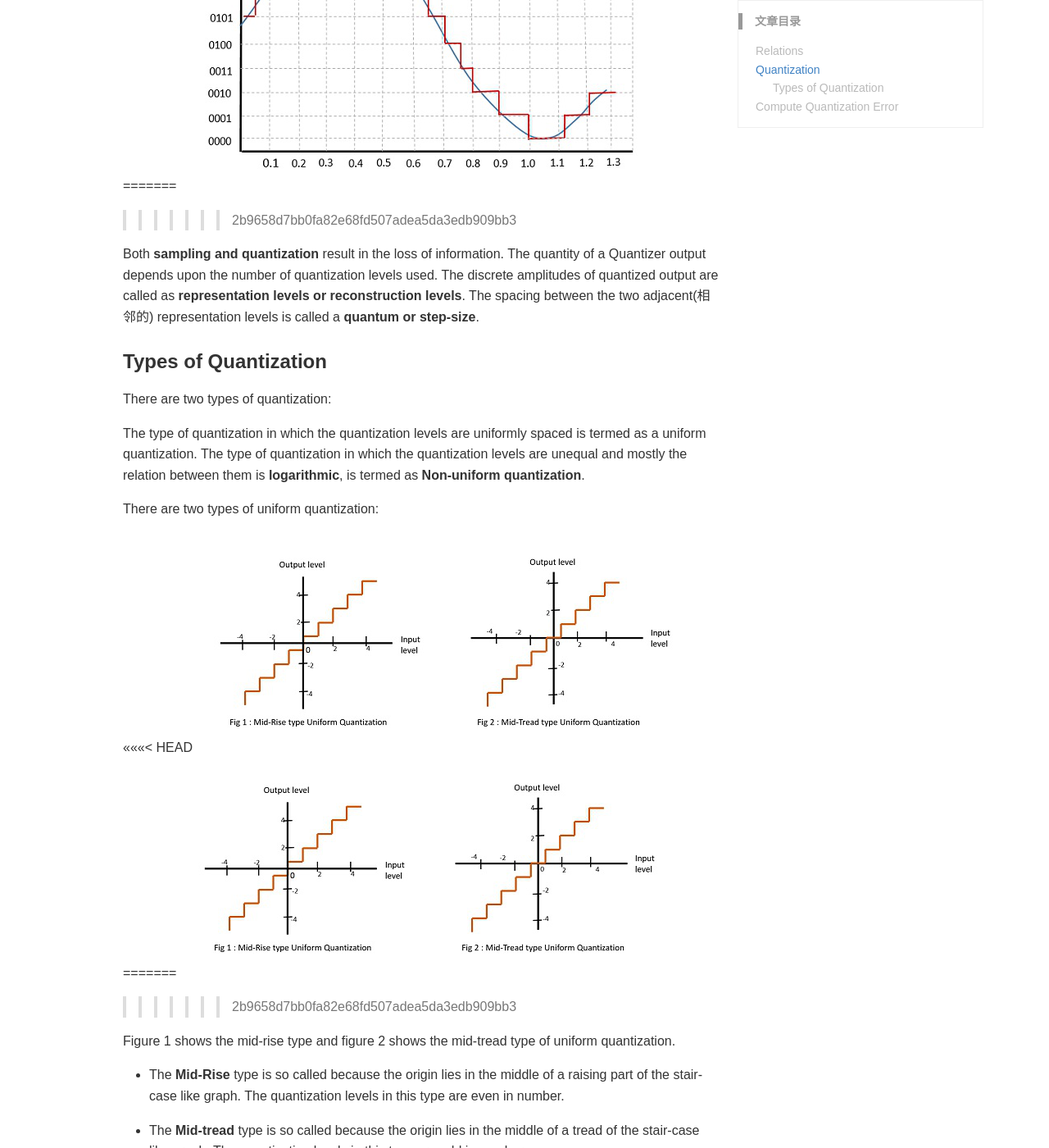
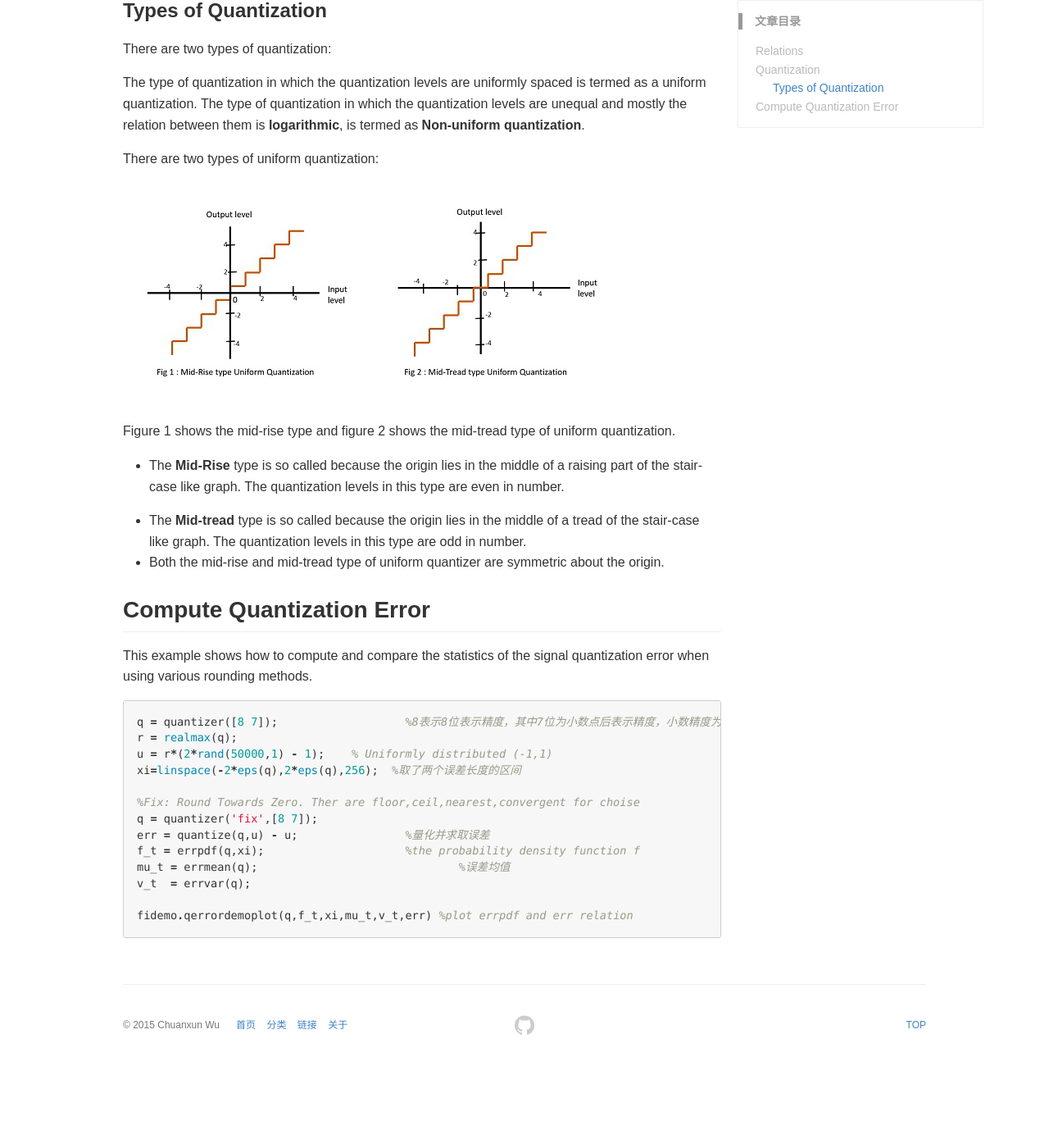
Before and after one commit to wuchuanxun/wuchuanxun.github.io, a Jekyll site: the page built from _posts/2017-10-23-Quantization_error.md, in a window 1280 px wide and 1400 px high, scrolled down 1217 px. Shown: the whole window at 82% size. Built offline with Jekyll 4.4.1, drawn with Linux system fonts in a browser that asks for light colours; after the commit the page ends 2516 px from its top, so only the background shows below that.

Commit message:
fix old md

```diff
--- a/_posts/2017-10-23-Quantization_error.md
+++ b/_posts/2017-10-23-Quantization_error.md
@@ -16,11 +16,7 @@ The higher the resolution of A/D converter, the lower the quantization error and
 
 The following figure shows how an analog signal gets quantized. The blue line represents analog signal while the brown one represents the quantized signal.
 
-<<<<<<< HEAD
 <img align="center" src="/images/DSP/Quantization_error/quantization.png"/>
-=======
-![](/images/DSP/Quantization_error/quantization.png)
->>>>>>> 2b9658d7bb0fa82e68fd507adea5da3edb909bb3
 
 Both **sampling and quantization** result in the loss of information. The quantity of a Quantizer output depends upon the number of quantization levels used. The discrete amplitudes of quantized output are called as **representation levels or reconstruction levels**. The spacing between the  two adjacent(相邻的) representation levels is called a **quantum or step-size**.
 
@@ -32,11 +28,7 @@ The type of quantization in which the quantization levels are uniformly spaced i
 
 There are two types of uniform quantization:
 
-<<<<<<< HEAD
-![quantization_types](/images/DSP/Quantization_error/quantization_types.jpg)
-=======
 <img src="/images/DSP/Quantization_error/quantization_types.jpg" alt="Windows Skills" />
->>>>>>> 2b9658d7bb0fa82e68fd507adea5da3edb909bb3
 
 Figure 1 shows the mid-rise type and figure 2 shows the mid-tread type of uniform quantization.
 
```
